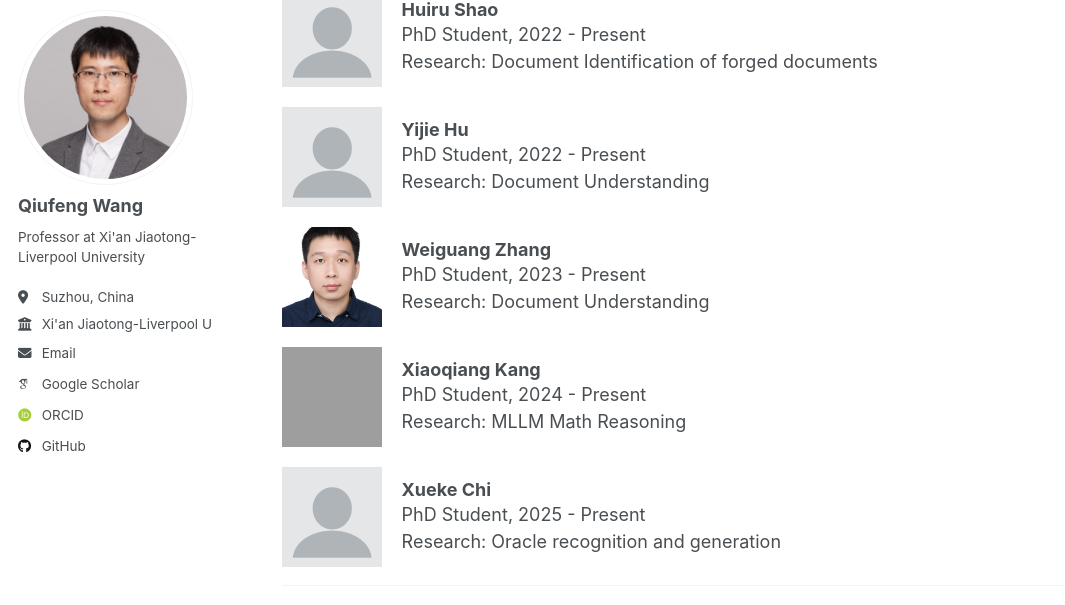
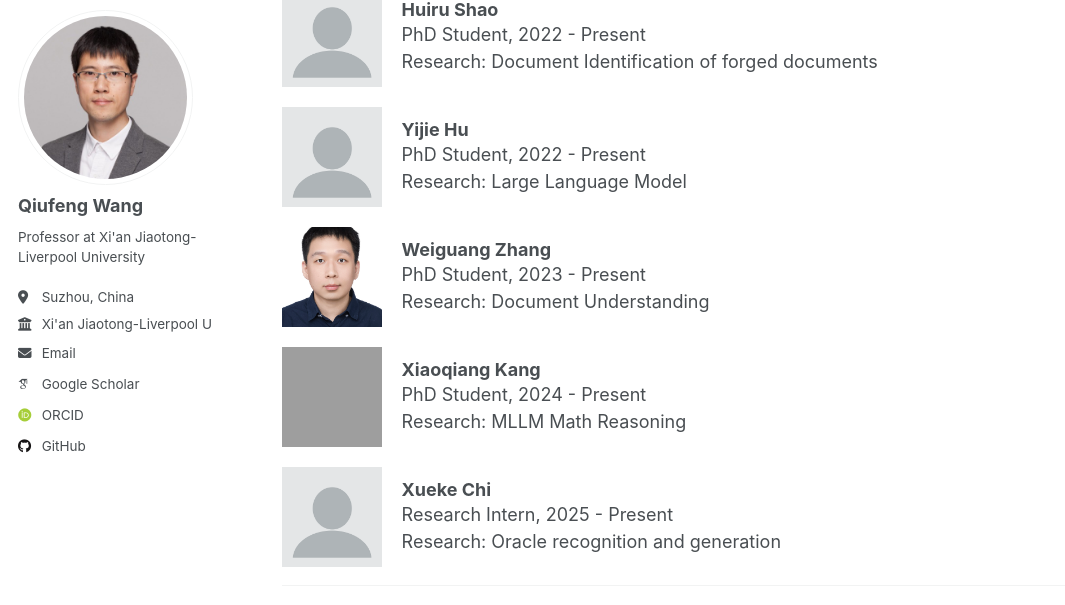
Before and after one commit to WQF510/WQF510.github.io, a Jekyll site: the page built from _pages/students.md, in a window 1280 px wide and 900 px high, scrolled down 256 px. Shown: the part 89-694 px from the top of the window, without its empty margins (0-1065 px from the left). Built offline with Jekyll 4.4.1, drawn with Linux system fonts in a browser that asks for light colours; some web fonts are replaced.

Commit message:
Update students.md

```diff
--- a/_pages/students.md
+++ b/_pages/students.md
@@ -34,7 +34,7 @@ author_profile: true
     <img src="{{ site.url }}/images/profile.png" alt="Yijie Hu" style="width:100px; height:100px; object-fit:cover; ">
     <div>
         <h3 style="margin:0;">Yijie Hu</h3>
-        <p style="margin:0;">PhD Student, 2022 - Present<br>Research: Document Understanding</p>
+        <p style="margin:0;">PhD Student, 2022 - Present<br>Research: Large Language Model</p>
     </div>
 </div>
 
@@ -60,7 +60,7 @@ author_profile: true
     <img src="{{ site.url }}/images/profile.png" alt="Xueke Chi" style="width:100px; height:100px; object-fit:cover; ">
     <div>
         <h3 style="margin:0;">Xueke Chi</h3>
-        <p style="margin:0;">PhD Student, 2025 - Present<br>Research: Oracle recognition and generation</p>
+        <p style="margin:0;">Research Intern, 2025 - Present<br>Research: Oracle recognition and generation</p>
     </div>
 </div>
 
```
